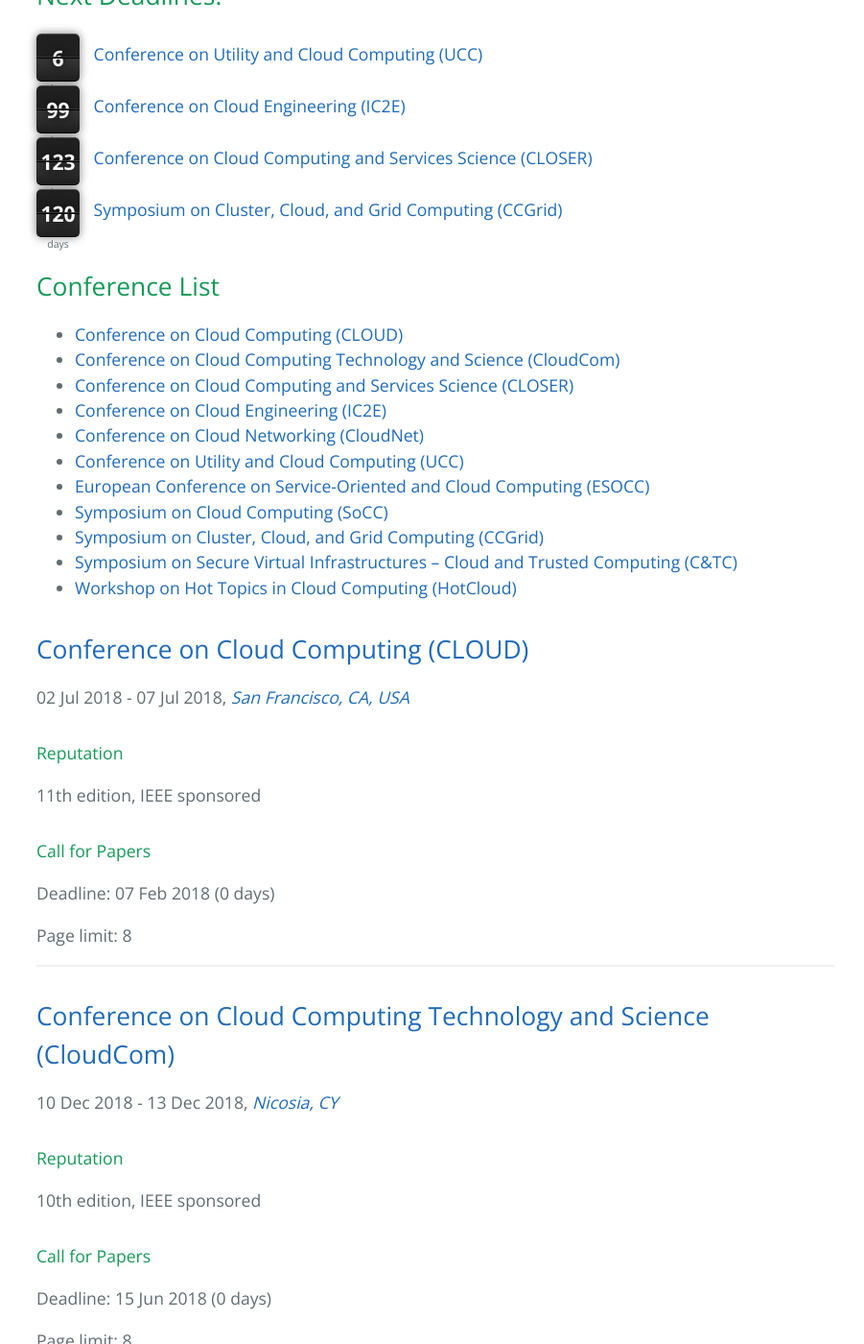
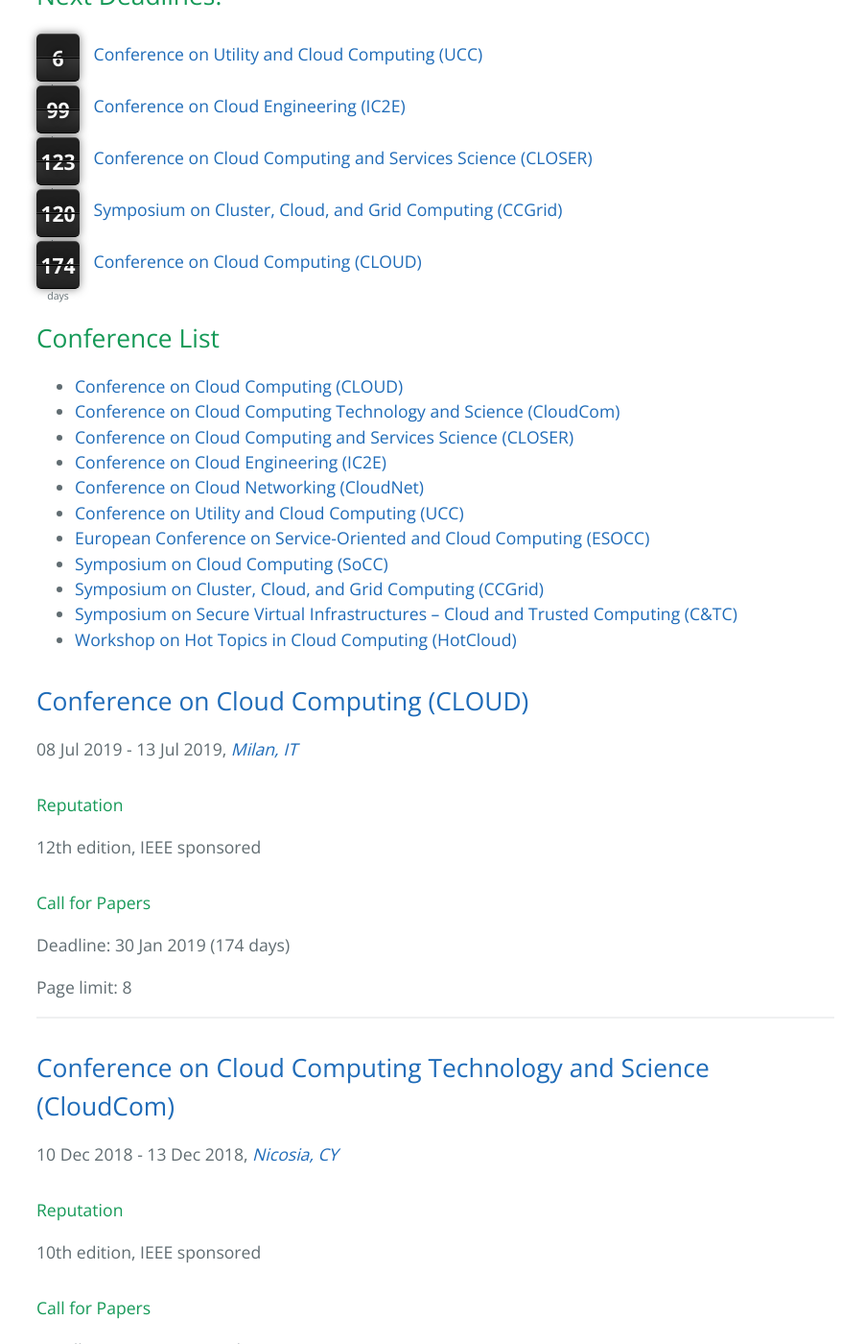
Before and after one commit to stefan-kolb/cloud-conferences, a Jekyll site: the page built from index.html, in a window 1280 px wide and 1400 px high, scrolled down 373 px. Shown: the whole window at 96% size, without its empty margins (186-1087 px from the left). Built offline with Jekyll 4.4.1, drawn with Linux system fonts in a browser that asks for light colours; nearby versions of some CDN libraries.

Commit message:
Update CLOUD

```diff
--- a/_data/conferences.yml
+++ b/_data/conferences.yml
@@ -1,12 +1,12 @@
 - name: Conference on Cloud Computing
   abbrv: CLOUD
   url: http://conferences.computer.org/cloud/2018/
-  edition: 11
+  edition: 12
   organization: IEEE
-  deadline: "2018-02-07"
-  date_from: "2018-07-02"
-  date_to: "2018-07-07"
-  location: "San Francisco, CA, USA"
+  deadline: "2019-01-30"
+  date_from: "2019-07-08"
+  date_to: "2019-07-13"
+  location: "Milan, IT"
   acceptance:
     - 2015: 15
     - 2014: 19
```
